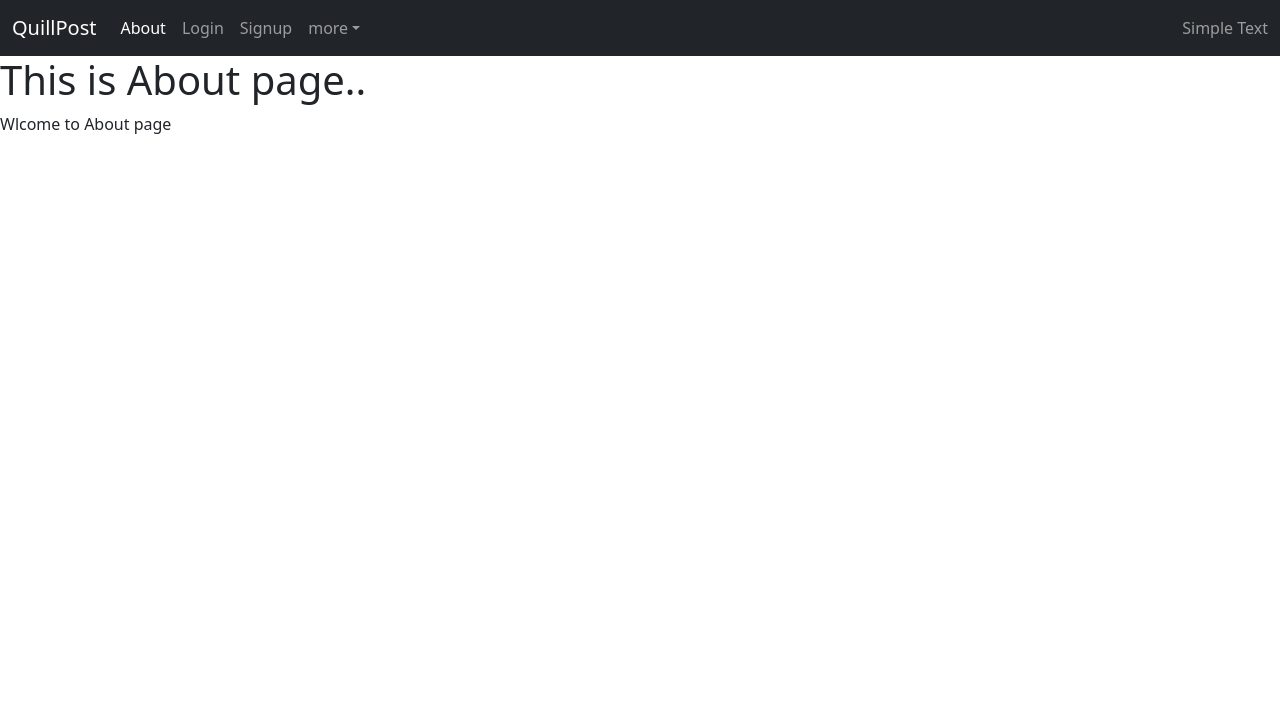
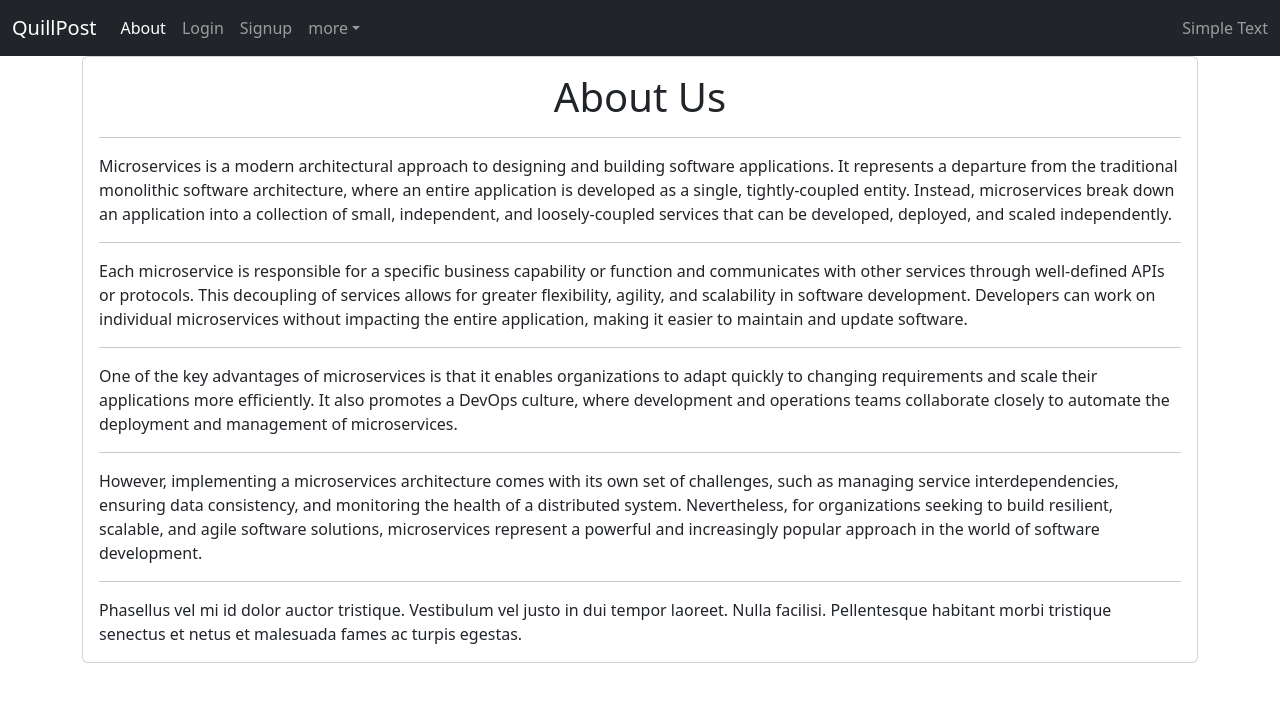
Before and after one commit to Kunal2703/QuillPost, a React (Create React App) app in the folder quillpost/: page /about in a window 1280 px wide. Shown: the top 702 px of the page. Built offline with nearby package versions, Linux system fonts and the light colour scheme.

Commit message:
Create a simple Login Form and About Us Page

```diff
--- a/quillpost/src/App.js
+++ b/quillpost/src/App.js
@@ -18,6 +18,8 @@ function App() {
       <Route path = "/signup" element = {<Signup />} />
       <Route path = "/services" element = {<Services />} />
 
+      <Route path = "/about" element = {<About />} />
+
     </Routes>
     </BrowserRouter>
   );
--- a/quillpost/src/pages/About.js
+++ b/quillpost/src/pages/About.js
@@ -1,10 +1,59 @@
+import { Card, CardBody, Container, CardTitle, CardText } from "reactstrap";
 import Base from "../components/Base";
 
 const About = () => {
     return (
         <Base>
-            <h1>This is About page..</h1>
-            <p>Wlcome to About page</p>
+            <Container>
+                <Card>
+                    <CardBody>
+                        <CardTitle tag = "h1" className="text-center">About Us</CardTitle>
+                        <hr />
+                        <CardText>
+                        Microservices is a modern architectural approach to designing and building
+                        software applications. It represents a departure from the traditional
+                        monolithic software architecture, where an entire application is developed
+                        as a single, tightly-coupled entity. Instead, microservices break down an
+                        application into a collection of small, independent, and loosely-coupled
+                        services that can be developed, deployed, and scaled independently.
+
+                        <hr />
+
+                        Each microservice is responsible for a specific business capability or
+                        function and communicates with other services through well-defined APIs
+                        or protocols. This decoupling of services allows for greater flexibility,
+                        agility, and scalability in software development. Developers can work on
+                        individual microservices without impacting the entire application,
+                        making it easier to maintain and update software.
+
+                        <hr />
+
+                        One of the key advantages of microservices is that it enables organizations
+                        to adapt quickly to changing requirements and scale their applications more
+                        efficiently. It also promotes a DevOps culture, where development and operations
+                        teams collaborate closely to automate the deployment and management of microservices.
+
+                        <hr />
+                        However, implementing a microservices architecture comes with its own set of
+                        challenges, such as managing service interdependencies, ensuring data consistency,
+                        and monitoring the health of a distributed system. Nevertheless, for organizations
+                        seeking to build resilient, scalable, and agile software solutions, microservices
+                        represent a powerful and increasingly popular approach in the world of software
+                        development.
+
+                        </CardText>
+
+                        <hr />
+
+                        <CardText>
+                            Phasellus vel mi id dolor auctor tristique. Vestibulum vel justo in
+                            dui tempor laoreet. Nulla facilisi. Pellentesque habitant morbi
+                            tristique senectus et netus et malesuada fames ac turpis egestas.
+                        </CardText>
+
+                    </CardBody>
+                </Card>
+            </Container>
         </Base>
     );
 };
--- a/quillpost/src/pages/Login.js
+++ b/quillpost/src/pages/Login.js
@@ -1,9 +1,61 @@
+import { Card, Col, Container, Row , CardHeader, CardBody, FormGroup, Input, Label, Form, Button} from 'reactstrap';
 import Base from '../components/Base';
 const Login = () => {
     return (
         <Base>
-            <h1>This is Login page..</h1>
-            <p>Wlcome to Login page</p>
+
+            <Container>
+
+                <Row className="mt-4">
+
+                    <Col sm = {
+                        {
+                            size:6,
+                            offset:3
+                        }
+                    }>
+
+                        <Card color = "dark" inverse>
+
+                            <CardHeader>
+                                <h3> Login Here !!</h3>
+                            </CardHeader>
+
+                            <CardBody>
+                                <Form>
+                                    {/*Email Field */}
+
+                                    <FormGroup>
+                                        <Label for = "email">Enter Email</Label>
+
+                                        <Input type = "text" id = "email" />
+
+                                    </FormGroup>
+
+                                    {/*password Field */}
+
+                                    <FormGroup>
+                                        <Label for = "password">Enter Password</Label>
+
+                                        <Input type = "password" id = "password" />
+
+                                    </FormGroup>
+
+                                    <Container className="text-center">
+                                        <Button color='secondary'>Login</Button>
+                                        <Button className='ms-2'color = "secondary">Reset</Button>
+                                    </Container>
+
+                                </Form>
+                            </CardBody>
+                        </Card>
+
+                    </Col>
+
+                </Row>
+
+            </Container>
+
         </Base>
     );
 };
```
